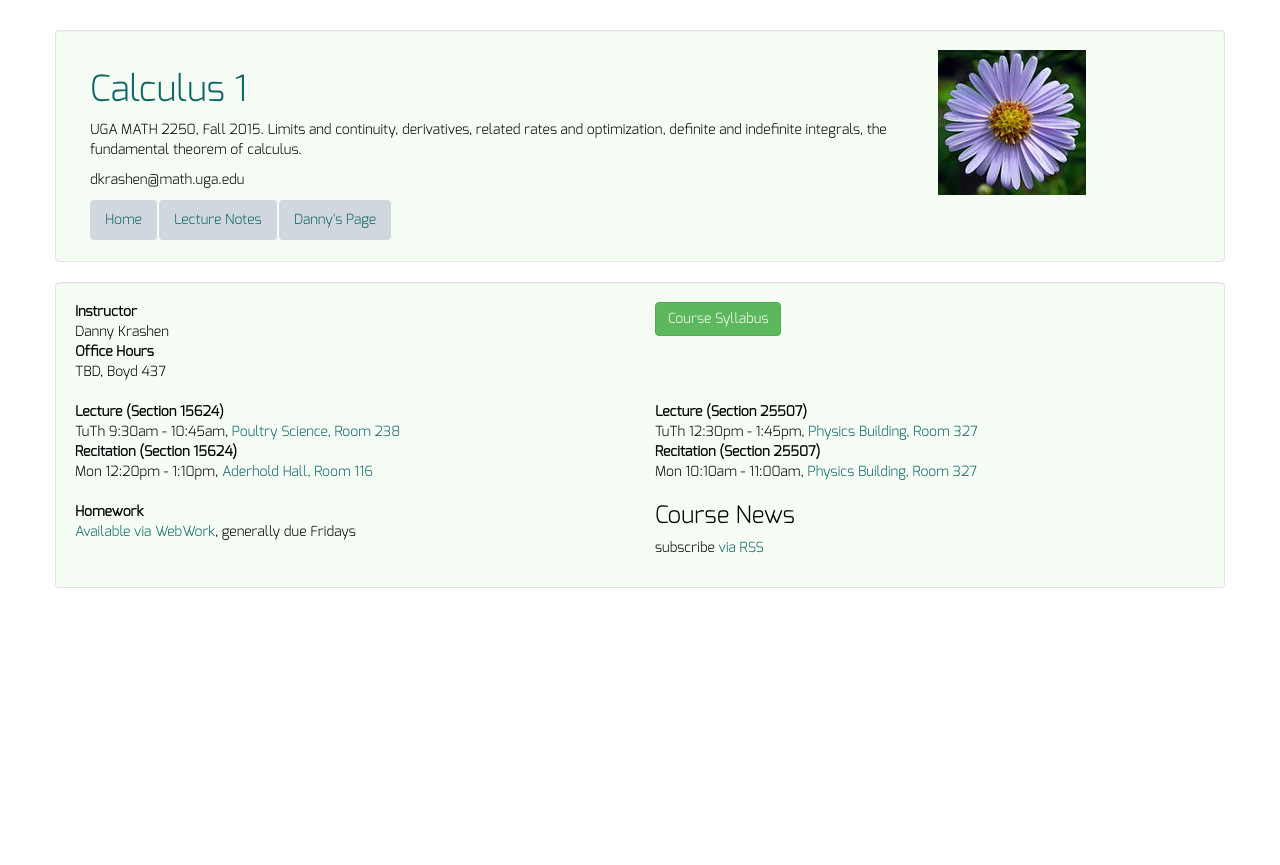
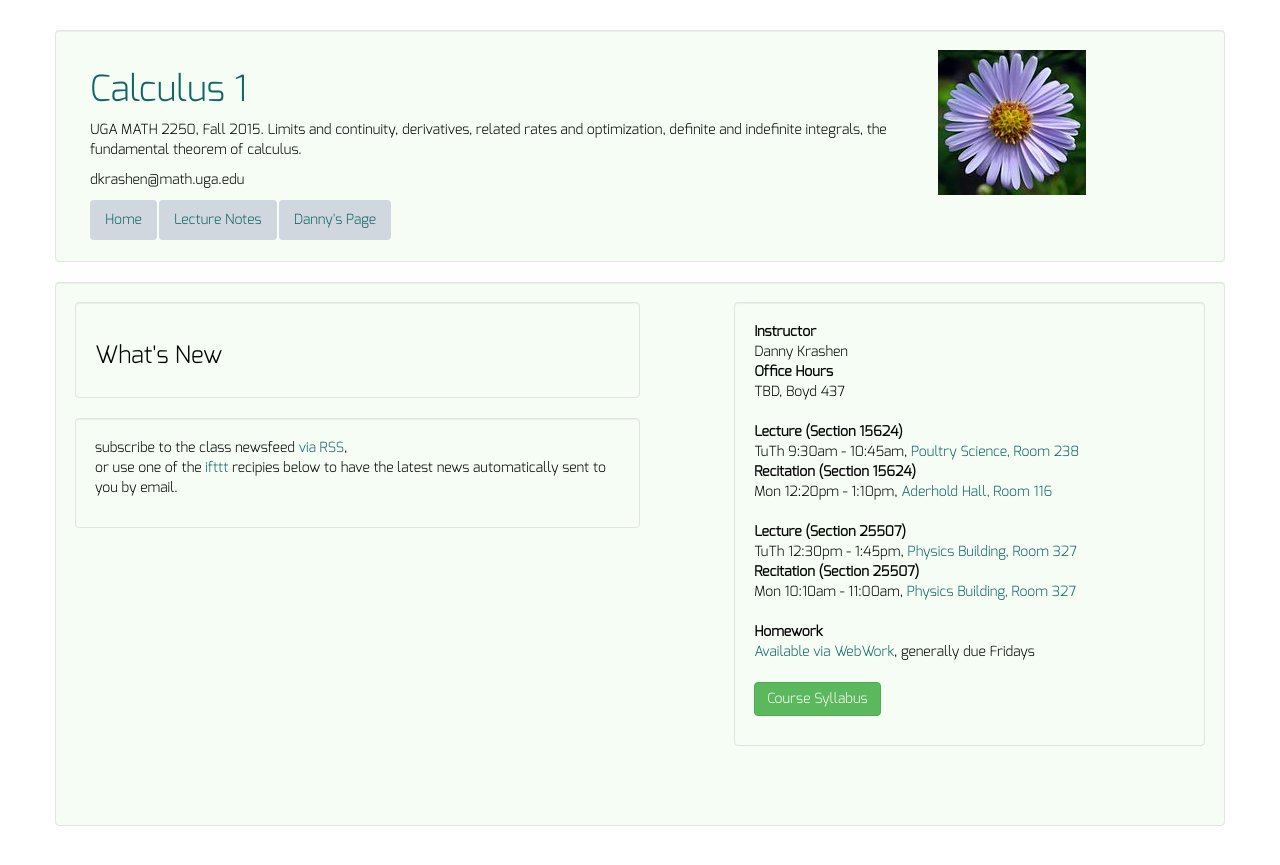
Before and after one commit to dkrashen/calc1, a Jekyll site: the page built from index.html, in a window 1280 px wide. Shown: the top 865 px of the page. Built offline with Jekyll 4.4.1, drawn with Linux system fonts in a browser that asks for light colours.

Commit message:
reformat main page, add ifttt notification links

```diff
--- a/index.html
+++ b/index.html
@@ -4,26 +4,57 @@ layout: default
 
 <div class="row well">
 
-<div class="row">
-<div class="col-md-6">
+<div class="col-md-6"> <!-- left -->
+<div class="row well"> <!-- inner row well 1 (left) -->
+  <h3> What's New </h3>
+  <ul class="posts list-unstyled">
+    {% for post in site.posts limit:1 %}
+      <li>
+        <span class="post-date">{{ post.date | date: "%b %-d, %Y" }}</span>
+        <a class="post-link"
+          href="{{ post.url | prepend: site.baseurl }}"
+          >{{ post.title }}</a>
+        <p> {{ post.content }} </p>
+      </li>
+    {% endfor %}
+  </ul>
+</div> <!-- /inner row well 1 (left) -->
+<div class="row well"> <!-- inner row well 2 (left) -->
+  <p class="rss-subscribe">
+    subscribe to the class newsfeed
+    <a href="{{ "/feed.xml" | prepend: site.baseurl }}">via RSS</a>, <br />
+    or use one of the <a href="http://ifttt.com">ifttt</a> recipies below
+    to have the latest news automatically sent to you by email.
+    {% include feedlink.html %}
+  </p>
+</div> <!-- /inner row well 2 (left) -->
+
+{% for post in site.posts offset:1 limit:1 %}
+{% comment %} i.e. if not empty then do... {% endcomment %}
+<div class="row well"> <!-- inner row well 3 (left) -->
+  <h3> News Archive </h3>
+  <ul class="list-unstyled">
+    {% for post in site.posts offset:1 %}
+      <li>
+        <span>{{ post.date | date: "%b %-d, %Y" }}</span>
+        <a href="{{ post.url | prepend: site.baseurl }}">{{ post.title }}</a>
+      </li>
+    {% endfor %}
+  </ul>
+</div> <!-- /inner row well 3 (left) -->
+{% endfor %}
+</div> <!-- /left-->
+
+
+
+<div class="col-md-5 col-md-offset-1"> <!-- right -->
+<div class="row well"> <!-- inner row well 1 (right) -->
 	<dl>
     <dt> Instructor </dt>
       <dd> Danny Krashen </dd>
     <dt> Office Hours </dt>
       <dd> TBD, Boyd 437 </dd>
-  </dl>
-</div>
-<div class="col-md-6">
-  <p>
-  <a href="syllabus.pdf">
-  <button class="btn btn-success" type="button">Course Syllabus</button>
-  </a>
-  </p>
-</div>
-</div>
-<div class="row">
-<div class="col-md-6">
-
+    <br />
     <dt> Lecture (Section 15624) </dt>
       <dd> TuTh 9:30am - 10:45am, <a
       href="https://www.google.com/maps/place/Department+of+Poultry+Science/@33.9467965,-83.3724973,15z/data=!4m2!3m1!1s0x0:0x836bce4e12c86f36"
@@ -32,8 +63,7 @@ layout: default
       <dd> Mon 12:20pm - 1:10pm, <a
       href="https://www.google.com/maps/place/Aderhold+Hall,+The+University+of+Georgia,+Athens,+GA+30602/@33.9417606,-83.3729828,17z/data=!3m1!4b1!4m2!3m1!1s0x88f66ce4ad68f8b3:0x1f8cc87b4daeef3a"
       >Aderhold Hall, Room 116</a></dd>
-      </div>
-<div class="col-md-6">
+    <br />
     <dt> Lecture (Section 25507) </dt>
       <dd> TuTh 12:30pm - 1:45pm, <a
       href="https://www.google.com/maps/place/Physics+Bldg,+The+University+of+Georgia,+Athens,+GA+30602/@33.9481823,-83.3761454,17z/data=!3m1!4b1!4m2!3m1!1s0x88f66ce17741d839:0x387e91cc326b5cf7"
@@ -42,32 +72,24 @@ layout: default
       <dd> Mon 10:10am - 11:00am, <a
       href="https://www.google.com/maps/place/Physics+Bldg,+The+University+of+Georgia,+Athens,+GA+30602/@33.9481823,-83.3761454,17z/data=!3m1!4b1!4m2!3m1!1s0x88f66ce17741d839:0x387e91cc326b5cf7"
       >Physics Building, Room 327</a> </dd>
-      </dl>
-</div>
+    <br />
+    <dt> Homework </dt>
+      <dd> <a href=""
+      >Available via WebWork</a>, generally due Fridays</dd>
+  </dl>
+  </dl>
+  <p>
+  <a href="syllabus.pdf">
+  <button class="btn btn-success" type="button">Course Syllabus</button>
+  </a>
+  </p>
+</div> <!-- /inner row well 2 (left) -->
 </div>
 <div class="row">
 <div class="col-md-6">
 <br />
 <dl>
-<dt> Homework </dt>
-      <dd> <a
-      href=""
-      >Available via WebWork</a>, generally due Fridays</dd>
-  </dl>
 </div>
 
-<div class="col-md-6">
-  <h3> Course News </h3>
-  <ul class="posts list-unstyled">
-    {% for post in site.posts %}
-      <li>
-        <span class="post-date">{{ post.date | date: "%b %-d, %Y" }}</span>
-        <a class="post-link" href="{{ post.url | prepend: site.baseurl }}">{{ post.title }}</a>
-      </li>
-    {% endfor %}
-  </ul>
-
-  <p class="rss-subscribe">subscribe <a href="{{ "/feed.xml" | prepend: site.baseurl }}">via RSS</a></p>
 </div>
 </div>
-</div>
```
